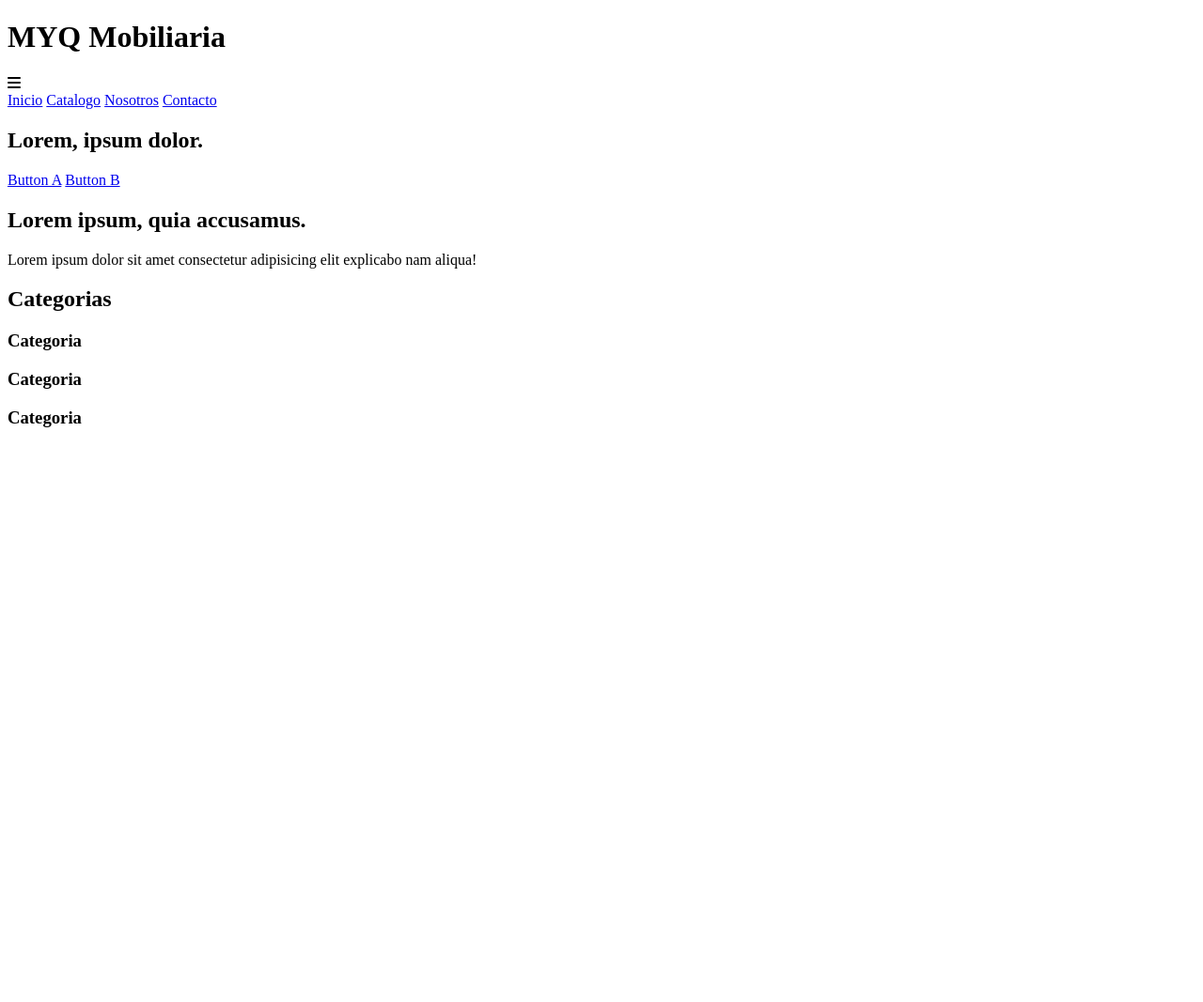
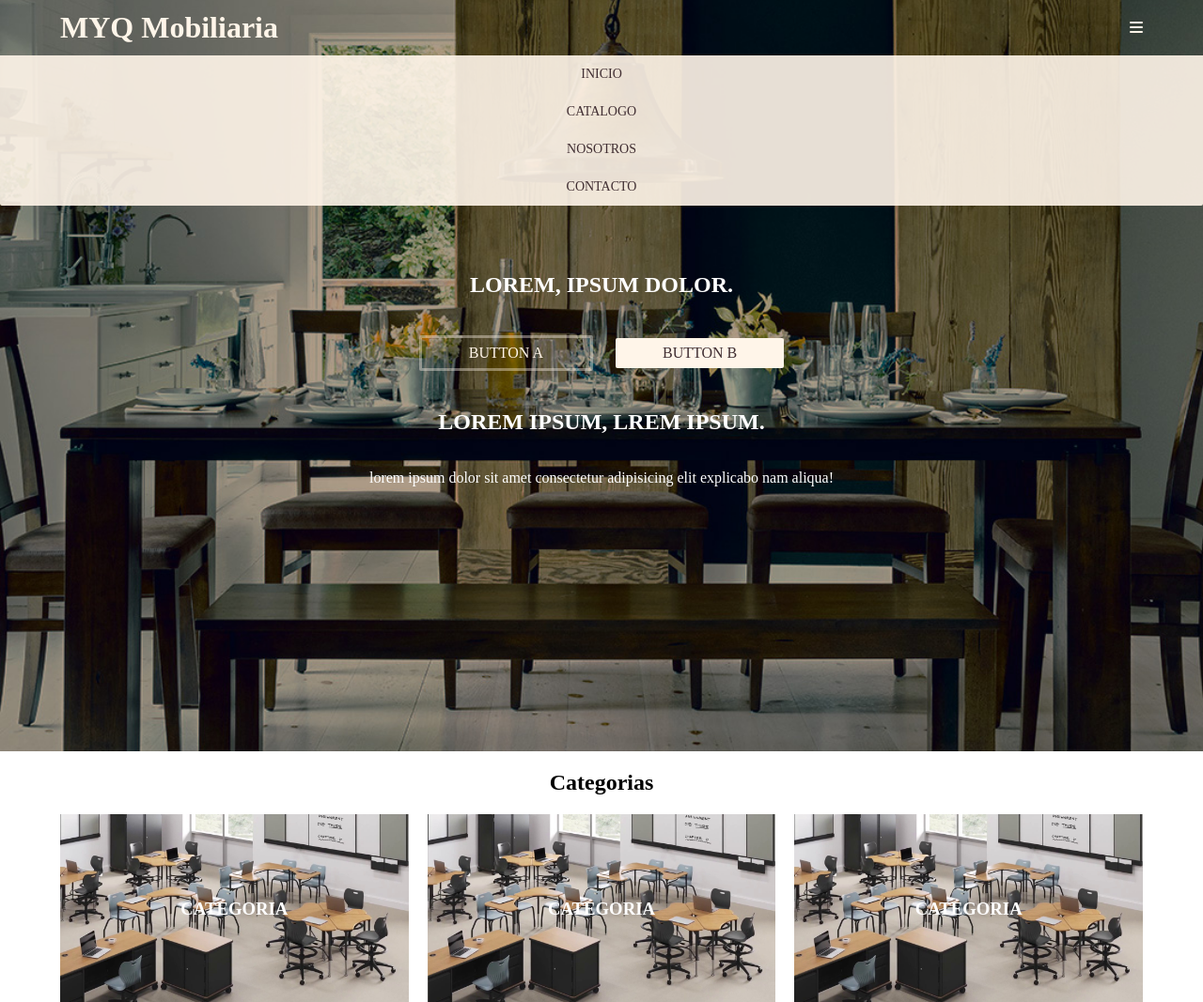
Before and after one commit to LuisPerez1923/qymmob-web, a plain HTML site: page index.html in a window 1280 px wide. Shown: the whole page at 94% size. Before the commit the page ends 800 px from the top, so only its background shows below. Drawn offline with Linux system fonts and the light colour scheme.

Commit message:
Se Agrego el CSS de la seccion Header y Categorias

```diff
--- a/css/estilos.css
+++ b/css/estilos.css
@@ -2,15 +2,140 @@ html {
     box-sizing: border-box;
     font-size: 62.5%;
 }
-*, *:before, *:after {
+
+*,
+*:before,
+*:after {
     box-sizing: inherit;
 }
 
-body{
+body {
     font-size: 1.6rem;
 }
+
 
 /*Globales*/
 
 
 /*Utilidades*/
+
+.contenedor {
+    width: 90%;
+    max-width: 120rem;
+    margin: 0 auto;
+}
+
+.centrar-texto {
+    text-align: center;
+}
+
+.no-margin {
+    margin: 0;
+}
+
+.fixed {
+    position: fixed;
+    width: 100%;
+}
+
+
+/* Botones */
+
+.btn {
+    display: inline-flex;
+    justify-content: space-between;
+    padding: .8rem 5rem;
+    margin: 1rem 1rem;
+    border-radius: .2rem;
+    text-decoration: none;
+    line-height: 1!important;
+}
+
+.btn-primary {
+    background-color: #fff5e9;
+    color: #402e32;
+}
+
+.btn-secundary {
+    border: 3px solid #fff5e963;
+    color: #fff5e9;
+}
+
+
+/* Site - Header */
+
+.top-header {
+    display: flex;
+    justify-content: space-between;
+    align-items: center;
+    line-height: .5;
+    color: #fff5e9;
+}
+
+.navbar {
+    background: #fff5e9e7;
+    display: flex;
+    flex-direction: column;
+    border-bottom-left-radius: .2rem;
+    border-bottom-right-radius: .2rem;
+}
+
+.navbar a {
+    width: 100%;
+    text-align: center;
+    text-decoration: none;
+    text-transform: uppercase;
+    color: #402e32;
+    padding: 1.2rem 0;
+    font-size: 1.4rem;
+}
+
+.bg-header {
+    height: 100vh;
+    background-image: url(../img/header-mobile.jpg);
+    background-repeat: no-repeat;
+    background-size: cover;
+    background-position: center center;
+    display: flex;
+    flex-direction: column;
+    justify-content: center;
+}
+
+.contenido-header {
+    color: white;
+    line-height: 2;
+    align-items: center;
+    text-align: center;
+    text-transform: uppercase;
+    text-decoration: none;
+}
+
+.contenido-header p:last-of-type {
+    text-transform: lowercase;
+}
+
+
+/* CATEGORIAS */
+
+.categorias {
+    display: grid;
+    gap: 6rem 2rem;
+}
+
+@media (min-width: 768px) {
+    .categorias {
+        grid-template-columns: repeat(3, 1fr);
+    }
+}
+
+.categoria {
+    height: 20rem;
+    background-image: url(../img/categoria.jpg);
+    background-position: center center;
+    background-size: cover;
+    display: flex;
+    justify-content: center;
+    align-items: center;
+    text-transform: uppercase;
+    color: white;
+}
--- a/index.html
+++ b/index.html
@@ -5,6 +5,9 @@
     <meta charset="UTF-8">
     <meta name="viewport" content="width=device-width, initial-scale=1.0">
     <title>MYQ Mobiliaria</title>
+    <!-- Vinculo a Documentos CSS -->
+    <link rel="stylesheet" href="css/normalize.css">
+    <link rel="stylesheet" href="css/estilos.css">
     <!-- Font Awesome Script-->
     <script src="https://kit.fontawesome.com/06beed5da1.js" crossorigin="anonymous"></script>
 </head>
@@ -12,7 +15,8 @@
 <body>
     <!--Aquí empieza el site-header-->
     <header class="site-header inicio">
-        <div class="top-header">
+        <div class="fixed">
+            <div class="top-header contenedor">
                 <h1><span>MYQ</span> Mobiliaria</h1>
                 <i class="fas fa-bars"></i>
             </div>
@@ -22,20 +26,25 @@
                 <a href="#">Nosotros</a>
                 <a href="#">Contacto</a>
             </nav>
-        <div class="contenido-header">
+        </div>
+        <div class="bg-header contenido-header">
+            <div class="contenedor">
                 <h2>Lorem, ipsum dolor.</h2>
-            <a href="#">Button A</a>
-            <a href="#">Button B</a>
-            <h2> Lorem ipsum, quia accusamus.</h2>
+                <a href="#" class="btn btn-secundary">Button A</a>
+                <a href="#" class="btn btn-primary">Button B</a>
+                <h2> Lorem ipsum, lrem ipsum.</h2>
                 <p>Lorem ipsum dolor sit amet consectetur adipisicing elit explicabo nam aliqua!</p>
+
+            </div>
         </div>
     </header>
     <!--Aquí termina el site-header-->
 
 
     <!--Aquí empieza la sección categorias-->
-    <section class="categorias">
-        <h2>Categorias</h2>
+    <section class="contenedor">
+        <h2 class="centrar-texto">Categorias</h2>
+        <div class="categorias">
             <div class="categoria">
                 <div class="bg-imagen">
                     <h3>Categoria</h3>
@@ -49,6 +58,7 @@
             <div class="categoria">
                 <div class="bg-imagen">
                     <h3>Categoria</h3>
+                </div>
             </div>
         </div>
     </section>
```
Also changed, not shown: img/categoria.jpg (added), img/colores.png (added), img/header-mobile.jpg (added). Lines whose indentation alone changed are shown as unchanged.
